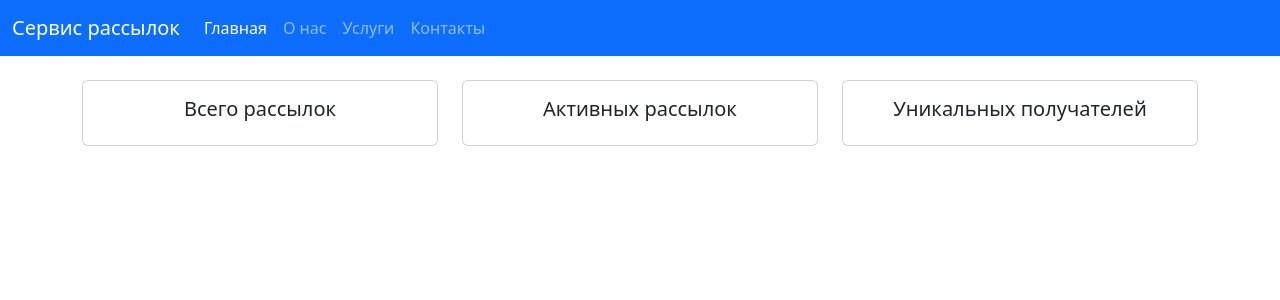
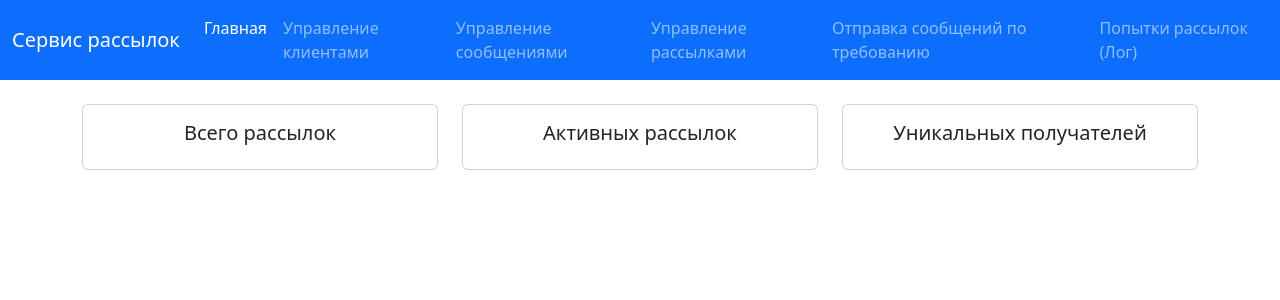
Before and after one commit to kirillgladkikh/course_4, a Django app: page / in a window 1280 px wide. Shown: the top 300 px of the page. Run offline with Django 5.2, Linux system fonts and the light colour scheme.

Commit message:
mailing::inc_menu.html as TZ

```diff
--- a/mailing/templates/includes/inc_menu.html
+++ b/mailing/templates/includes/inc_menu.html
@@ -11,13 +11,19 @@
                     <a class="nav-link active" aria-current="page" href="#">Главная</a>
                 </li>
                 <li class="nav-item">
-          <a class="nav-link" href="#">О нас</a>
+                    <a class="nav-link" href="#">Управление клиентами</a>
                 </li>
                 <li class="nav-item">
-          <a class="nav-link" href="#">Услуги</a>
+                    <a class="nav-link" href="#">Управление сообщениями</a>
                 </li>
                 <li class="nav-item">
-          <a class="nav-link" href="#">Контакты</a>
+                    <a class="nav-link" href="#">Управление рассылками</a>
+                </li>
+                <li class="nav-item">
+                    <a class="nav-link" href="#">Отправка сообщений по требованию</a>
+                </li>
+                <li class="nav-item">
+                    <a class="nav-link" href="#">Попытки рассылок (Лог)</a>
                 </li>
             </ul>
             <form class="d-flex" role="search">
```
Lines whose indentation alone changed are shown as unchanged.
